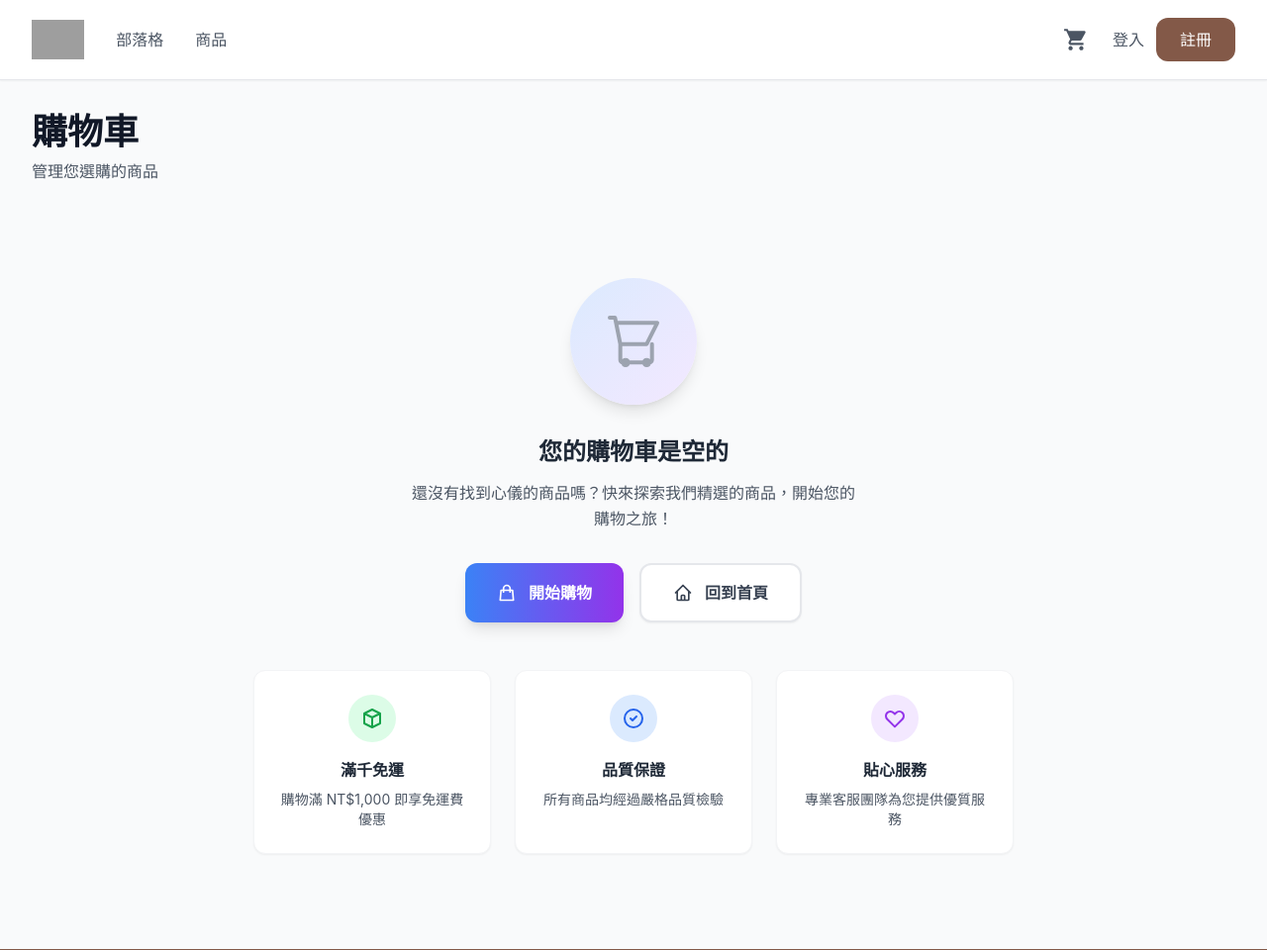
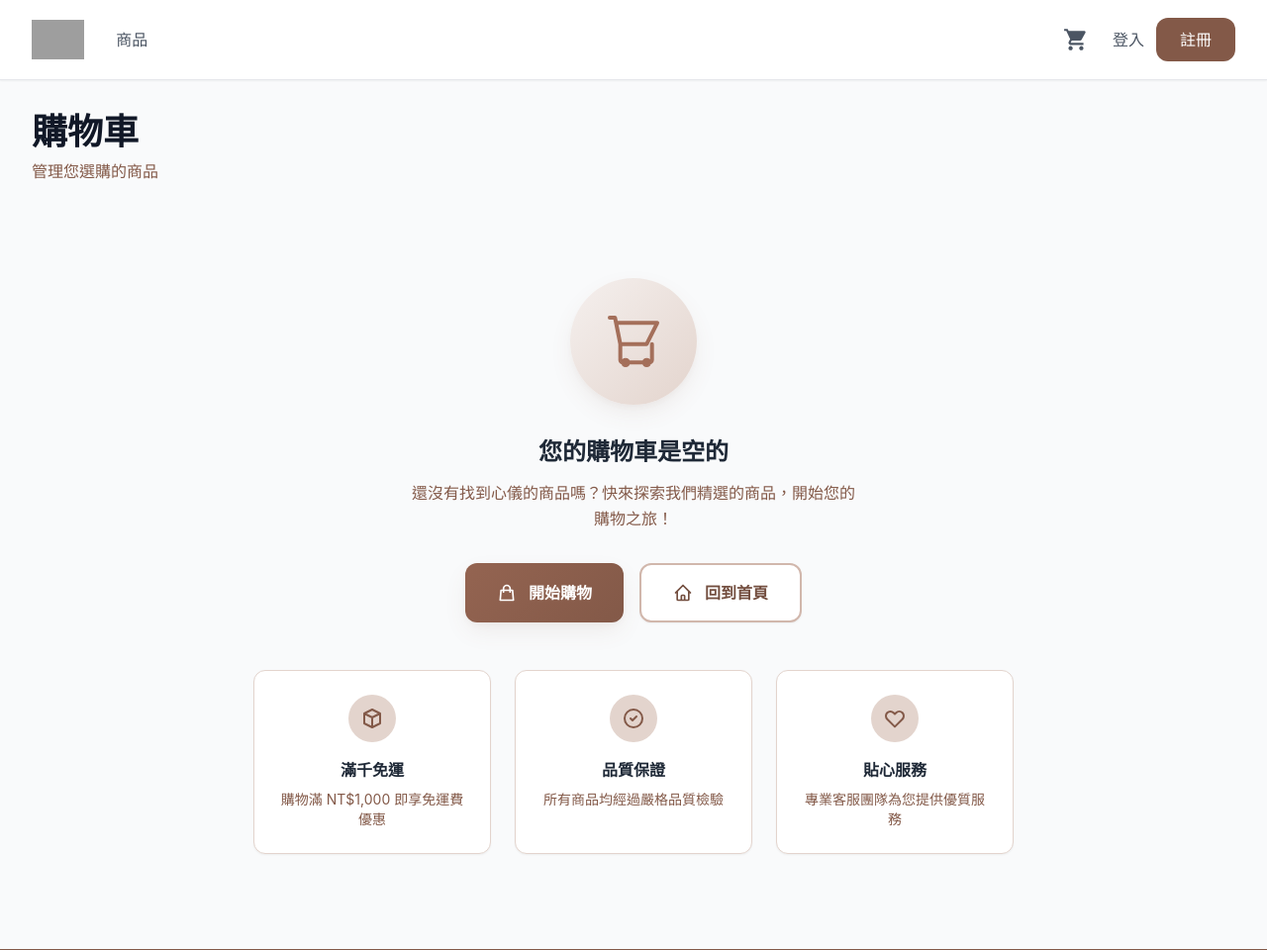
Before and after one commit to gwolf0719/BlogCommerce, a FastAPI app: page /cart in a window 1280 px wide. Shown: the top 960 px of the page at 99% size. Run offline with FastAPI, Linux system fonts and the light colour scheme; data that the repository does not hold is empty; some libraries are stand-ins or nearby versions; grey boxes are pictures that could not be loaded.

Commit message:
style: 更新頁面標題及樣式一致性

```diff
--- a/app/templates/base.html
+++ b/app/templates/base.html
@@ -67,6 +67,19 @@
                             700: '#374151',
                             800: '#1f2937',
                             900: '#111827'
+                        },
+                        // 輔助色彩
+                        accent: {
+                            50: '#fef7ee',
+                            100: '#fdedd3',
+                            200: '#fcd9a5',
+                            300: '#fabe6d',
+                            400: '#f79833',
+                            500: '#f47a0a',
+                            600: '#e55e05',
+                            700: '#be4508',
+                            800: '#973710',
+                            900: '#7a2e10'
                         }
                     },
                     fontFamily: {
@@ -80,6 +93,19 @@
                         'xl': '0.75rem',
                         '2xl': '1rem',
                         '3xl': '1.5rem'
+                    },
+                    // 自訂背景漸層
+                    backgroundImage: {
+                        'primary-gradient': 'linear-gradient(135deg, #f5f0ee 0%, #e3d4cd 100%)',
+                        'primary-button': 'linear-gradient(135deg, #946451 0%, #835948 100%)',
+                        'primary-button-hover': 'linear-gradient(135deg, #835948 0%, #734e3f 100%)',
+                        'primary-logo': 'linear-gradient(135deg, #a46f5a 0%, #835948 100%)',
+                    },
+                    // 自訂陰影
+                    boxShadow: {
+                        'primary': '0 4px 14px 0 rgba(131, 89, 72, 0.1)',
+                        'primary-lg': '0 10px 25px -3px rgba(131, 89, 72, 0.1), 0 4px 6px -2px rgba(131, 89, 72, 0.05)',
+                        'primary-xl': '0 20px 25px -5px rgba(131, 89, 72, 0.1), 0 10px 10px -5px rgba(131, 89, 72, 0.04)',
                     }
                 }
             }
@@ -120,7 +146,7 @@
                             }
                         }
                     }" x-init="loadFeatures()">
-                        <a href="/blog" x-show="features.blog_enabled !== false" class="text-gray-600 hover:text-primary-600 transition-colors duration-200 font-medium">部落格</a>
+                        <!-- <a href="/blog" x-show="features.blog_enabled !== false" class="text-gray-600 hover:text-primary-600 transition-colors duration-200 font-medium">部落格</a> -->
                         <!-- 標籤導航已移除 -->
                         <a href="/products" x-show="features.shop_enabled !== false" class="text-gray-600 hover:text-primary-600 transition-colors duration-200 font-medium">商品</a>
                     </div>
--- a/app/templates/shop/cart.html
+++ b/app/templates/shop/cart.html
@@ -7,7 +7,7 @@
     <!-- 頁面標題 - 與其他頁面保持一致的樣式 -->
     <div class="mb-8">
         <h1 class="text-3xl lg:text-4xl font-bold text-gray-900 mb-2">購物車</h1>
-        <p class="text-gray-600">管理您選購的商品</p>
+        <p class="text-primary-600">管理您選購的商品</p>
     </div>
 
     <!-- 購物車內容 -->
@@ -16,8 +16,8 @@
         <div class="lg:col-span-3" x-show="cart.items.length === 0">
             <div class="flex flex-col items-center justify-center py-16 px-8">
                 <!-- 購物車圖標 -->
-                <div class="w-32 h-32 mb-8 bg-gradient-to-br from-blue-100 to-purple-100 rounded-full flex items-center justify-center shadow-lg">
-                    <svg class="w-16 h-16 text-gray-400" fill="none" stroke="currentColor" viewBox="0 0 24 24">
+                <div class="w-32 h-32 mb-8 bg-primary-gradient rounded-full flex items-center justify-center shadow-primary-lg">
+                    <svg class="w-16 h-16 text-primary-400" fill="none" stroke="currentColor" viewBox="0 0 24 24">
                         <path stroke-linecap="round" stroke-linejoin="round" stroke-width="1.5"
                               d="M3 3h2l.4 2M7 13h10l4-8H5.4m1.6 8L5 3H3m4 10v6a1 1 0 001 1h10a1 1 0 001-1v-6M9 19a1 1 0 100 2 1 1 0 000-2zm8 0a1 1 0 100 2 1 1 0 000-2z"></path>
                     </svg>
@@ -27,14 +27,14 @@
                 <h2 class="text-2xl font-bold text-gray-800 mb-3">您的購物車是空的</h2>
 
                 <!-- 副標題 -->
-                <p class="text-gray-600 mb-8 max-w-md leading-relaxed text-center">
+                <p class="text-primary-600 mb-8 max-w-md leading-relaxed text-center">
                     還沒有找到心儀的商品嗎？快來探索我們精選的商品，開始您的購物之旅！
                 </p>
 
                 <!-- 行動按鈕 -->
                 <div class="flex flex-col sm:flex-row gap-4">
                     <a href="/products"
-                       class="bg-gradient-to-r from-blue-500 to-purple-600 hover:from-blue-600 hover:to-purple-700 text-white font-semibold py-4 px-8 rounded-xl shadow-lg hover:shadow-xl transform hover:scale-105 transition-all duration-300 flex items-center space-x-3">
+                       class="bg-primary-button hover:bg-primary-button-hover text-white font-semibold py-4 px-8 rounded-xl shadow-primary-lg hover:shadow-primary-xl transform hover:scale-105 transition-all duration-300 flex items-center space-x-3">
                         <svg class="w-5 h-5" fill="none" stroke="currentColor" viewBox="0 0 24 24">
                             <path stroke-linecap="round" stroke-linejoin="round" stroke-width="2" d="M16 11V7a4 4 0 00-8 0v4M5 9h14l1 12H4L5 9z"></path>
                         </svg>
@@ -42,7 +42,7 @@
                     </a>
 
                     <a href="/"
-                       class="bg-white hover:bg-gray-50 text-gray-700 font-semibold py-4 px-8 rounded-xl border-2 border-gray-200 hover:border-gray-300 shadow-sm hover:shadow-md transform hover:scale-105 transition-all duration-300 flex items-center space-x-3">
+                       class="bg-white hover:bg-primary-50 text-primary-700 font-semibold py-4 px-8 rounded-xl border-2 border-primary-200 hover:border-primary-300 shadow-sm hover:shadow-md transform hover:scale-105 transition-all duration-300 flex items-center space-x-3">
                         <svg class="w-5 h-5" fill="none" stroke="currentColor" viewBox="0 0 24 24">
                             <path stroke-linecap="round" stroke-linejoin="round" stroke-width="2" d="M3 12l2-2m0 0l7-7 7 7M5 10v10a1 1 0 001 1h3m10-11l2 2m-2-2v10a1 1 0 01-1 1h-3m-6 0a1 1 0 001-1v-4a1 1 0 011-1h2a1 1 0 011 1v4a1 1 0 001 1m-6 0h6"></path>
                         </svg>
@@ -52,34 +52,34 @@
 
                 <!-- 特色說明 -->
                 <div class="grid grid-cols-1 md:grid-cols-3 gap-6 mt-12 w-full max-w-3xl">
-                    <div class="text-center p-6 bg-white rounded-xl shadow-sm border border-gray-100">
-                        <div class="w-12 h-12 bg-green-100 rounded-full flex items-center justify-center mx-auto mb-4">
-                            <svg class="w-6 h-6 text-green-600" fill="none" stroke="currentColor" viewBox="0 0 24 24">
+                    <div class="text-center p-6 bg-white rounded-xl shadow-sm border border-primary-100">
+                        <div class="w-12 h-12 bg-primary-100 rounded-full flex items-center justify-center mx-auto mb-4">
+                            <svg class="w-6 h-6 text-primary-600" fill="none" stroke="currentColor" viewBox="0 0 24 24">
                                 <path stroke-linecap="round" stroke-linejoin="round" stroke-width="2" d="M20 7l-8-4-8 4m16 0l-8 4m8-4v10l-8 4m0-10L4 7m8 4v10M4 7v10l8 4"></path>
                             </svg>
                         </div>
                         <h3 class="font-semibold text-gray-800 mb-2">滿千免運</h3>
-                        <p class="text-sm text-gray-600">購物滿 NT$1,000 即享免運費優惠</p>
+                        <p class="text-sm text-primary-600">購物滿 NT$1,000 即享免運費優惠</p>
                     </div>
 
-                    <div class="text-center p-6 bg-white rounded-xl shadow-sm border border-gray-100">
-                        <div class="w-12 h-12 bg-blue-100 rounded-full flex items-center justify-center mx-auto mb-4">
-                            <svg class="w-6 h-6 text-blue-600" fill="none" stroke="currentColor" viewBox="0 0 24 24">
+                    <div class="text-center p-6 bg-white rounded-xl shadow-sm border border-primary-100">
+                        <div class="w-12 h-12 bg-primary-100 rounded-full flex items-center justify-center mx-auto mb-4">
+                            <svg class="w-6 h-6 text-primary-600" fill="none" stroke="currentColor" viewBox="0 0 24 24">
                                 <path stroke-linecap="round" stroke-linejoin="round" stroke-width="2" d="M9 12l2 2 4-4m6 2a9 9 0 11-18 0 9 9 0 0118 0z"></path>
                             </svg>
                         </div>
                         <h3 class="font-semibold text-gray-800 mb-2">品質保證</h3>
-                        <p class="text-sm text-gray-600">所有商品均經過嚴格品質檢驗</p>
+                        <p class="text-sm text-primary-600">所有商品均經過嚴格品質檢驗</p>
                     </div>
 
-                    <div class="text-center p-6 bg-white rounded-xl shadow-sm border border-gray-100">
-                        <div class="w-12 h-12 bg-purple-100 rounded-full flex items-center justify-center mx-auto mb-4">
-                            <svg class="w-6 h-6 text-purple-600" fill="none" stroke="currentColor" viewBox="0 0 24 24">
+                    <div class="text-center p-6 bg-white rounded-xl shadow-sm border border-primary-100">
+                        <div class="w-12 h-12 bg-primary-100 rounded-full flex items-center justify-center mx-auto mb-4">
+                            <svg class="w-6 h-6 text-primary-600" fill="none" stroke="currentColor" viewBox="0 0 24 24">
                                 <path stroke-linecap="round" stroke-linejoin="round" stroke-width="2" d="M4.318 6.318a4.5 4.5 0 000 6.364L12 20.364l7.682-7.682a4.5 4.5 0 00-6.364-6.364L12 7.636l-1.318-1.318a4.5 4.5 0 00-6.364 0z"></path>
                             </svg>
                         </div>
                         <h3 class="font-semibold text-gray-800 mb-2">貼心服務</h3>
-                        <p class="text-sm text-gray-600">專業客服團隊為您提供優質服務</p>
+                        <p class="text-sm text-primary-600">專業客服團隊為您提供優質服務</p>
                     </div>
                 </div>
             </div>
@@ -90,35 +90,35 @@
             <div class="space-y-4">
                 <template x-for="(item, index) in cart.items" :key="item.product_id">
                     <!-- 桌面版佈局 -->
-                    <div class="hidden md:flex card items-center space-x-4">
+                    <div class="hidden md:flex card items-center space-x-4 bg-white rounded-xl shadow-primary p-6 border border-primary-100">
                         <img :src="item.product.featured_image || '/static/images/placeholder.jpg'"
                              :alt="item.product.name"
-                             class="w-20 h-20 object-cover rounded">
+                             class="w-20 h-20 object-cover rounded-lg">
 
                         <div class="flex-1">
-                            <h3 class="font-semibold" x-text="item.product.name"></h3>
-                            <p class="text-gray-600 text-sm truncate" x-text="'NT$' + item.product.current_price.toLocaleString()"></p>
-                            <span x-show="item.product.is_on_sale" class="text-sm text-green-600">特價中</span>
+                            <h3 class="font-semibold text-gray-900" x-text="item.product.name"></h3>
+                            <p class="text-primary-600 text-sm truncate" x-text="'NT$' + item.product.current_price.toLocaleString()"></p>
+                            <span x-show="item.product.is_on_sale" class="text-sm text-accent-600 bg-accent-50 px-2 py-1 rounded">特價中</span>
                         </div>
 
                         <div class="flex items-center space-x-2">
                             <button @click="updateQuantity(item.product_id, item.quantity - 1)"
-                                    class="w-8 h-8 rounded-full bg-gray-200 hover:bg-gray-300 flex items-center justify-center"
+                                    class="w-8 h-8 rounded-full bg-primary-100 hover:bg-primary-200 flex items-center justify-center text-primary-700 transition-colors"
                                     :disabled="loading">
                                 -
                             </button>
-                            <span class="w-12 text-center" x-text="item.quantity"></span>
+                            <span class="w-12 text-center text-primary-700 font-medium" x-text="item.quantity"></span>
                             <button @click="updateQuantity(item.product_id, item.quantity + 1)"
-                                    class="w-8 h-8 rounded-full bg-gray-200 hover:bg-gray-300 flex items-center justify-center"
+                                    class="w-8 h-8 rounded-full bg-primary-100 hover:bg-primary-200 flex items-center justify-center text-primary-700 transition-colors"
                                     :disabled="loading">
                                 +
                             </button>
                         </div>
 
                         <div class="text-right min-w-[100px]">
-                            <div class="font-semibold whitespace-nowrap" x-text="'NT$' + item.subtotal.toLocaleString()"></div>
+                            <div class="font-semibold text-accent-600 whitespace-nowrap" x-text="'NT$' + item.subtotal.toLocaleString()"></div>
                             <button @click="removeItem(item.product_id)"
-                                    class="text-red-500 hover:text-red-700 text-sm mt-1"
+                                    class="text-red-500 hover:text-red-700 text-sm mt-1 transition-colors"
                                     :disabled="loading">
                                 移除
                             </button>
@@ -126,38 +126,38 @@
                     </div>
 
                     <!-- 手機版佈局 -->
-                    <div class="md:hidden card">
+                    <div class="md:hidden card bg-white rounded-xl shadow-primary p-4 border border-primary-100">
                         <div class="flex space-x-3 mb-3">
                             <img :src="item.product.featured_image || '/static/images/placeholder.jpg'"
                                  :alt="item.product.name"
-                                 class="w-16 h-16 object-cover rounded">
+                                 class="w-16 h-16 object-cover rounded-lg">
                             <div class="flex-1">
-                                <h3 class="font-semibold text-sm" x-text="item.product.name"></h3>
-                                <p class="text-gray-600 text-sm truncate" x-text="'NT$' + item.product.current_price.toLocaleString()"></p>
-                                <span x-show="item.product.is_on_sale" class="text-xs text-green-600">特價中</span>
+                                <h3 class="font-semibold text-sm text-gray-900" x-text="item.product.name"></h3>
+                                <p class="text-primary-600 text-sm truncate" x-text="'NT$' + item.product.current_price.toLocaleString()"></p>
+                                <span x-show="item.product.is_on_sale" class="text-xs text-accent-600 bg-accent-50 px-2 py-1 rounded">特價中</span>
                             </div>
                         </div>
 
                         <div class="flex items-center justify-between">
                             <div class="flex items-center space-x-2">
-                                <span class="text-sm text-gray-600">數量：</span>
+                                <span class="text-sm text-primary-600">數量：</span>
                                 <button @click="updateQuantity(item.product_id, item.quantity - 1)"
-                                        class="w-7 h-7 rounded-full bg-gray-200 hover:bg-gray-300 flex items-center justify-center text-sm"
+                                        class="w-7 h-7 rounded-full bg-primary-100 hover:bg-primary-200 flex items-center justify-center text-sm text-primary-700 transition-colors"
                                         :disabled="loading">
                                     -
                                 </button>
-                                <span class="w-8 text-center text-sm" x-text="item.quantity"></span>
+                                <span class="w-8 text-center text-sm text-primary-700 font-medium" x-text="item.quantity"></span>
                                 <button @click="updateQuantity(item.product_id, item.quantity + 1)"
-                                        class="w-7 h-7 rounded-full bg-gray-200 hover:bg-gray-300 flex items-center justify-center text-sm"
+                                        class="w-7 h-7 rounded-full bg-primary-100 hover:bg-primary-200 flex items-center justify-center text-sm text-primary-700 transition-colors"
                                         :disabled="loading">
                                     +
                                 </button>
                             </div>
 
                             <div class="text-right min-w-[90px]">
-                                <div class="font-semibold text-sm whitespace-nowrap" x-text="'NT$' + item.subtotal.toLocaleString()"></div>
+                                <div class="font-semibold text-sm text-accent-600 whitespace-nowrap" x-text="'NT$' + item.subtotal.toLocaleString()"></div>
                                 <button @click="removeItem(item.product_id)"
-                                        class="text-red-500 hover:text-red-700 text-xs mt-1"
+                                        class="text-red-500 hover:text-red-700 text-xs mt-1 transition-colors"
                                         :disabled="loading">
                                     移除
                                 </button>
@@ -170,31 +170,31 @@
 
         <!-- 訂單摘要 -->
         <div x-show="cart.items.length > 0" class="lg:col-span-1">
-            <div class="card sticky top-4">
-                <h2 class="text-xl font-semibold mb-4">訂單摘要</h2>
+            <div class="card sticky top-4 bg-white rounded-xl shadow-primary-lg p-6 border border-primary-100">
+                <h2 class="text-xl font-semibold mb-4 text-gray-900">訂單摘要</h2>
 
                 <div class="space-y-3 mb-4">
                     <div class="flex justify-between items-center">
-                        <span class="text-gray-700">小計</span>
-                        <span class="font-medium" x-text="'NT$' + cart.subtotal.toLocaleString()"></span>
+                        <span class="text-primary-700">小計</span>
+                        <span class="font-medium text-gray-900" x-text="'NT$' + cart.subtotal.toLocaleString()"></span>
                     </div>
                     <div class="flex justify-between items-center">
-                        <span class="text-gray-700">運費</span>
-                        <span class="font-medium" x-text="shippingFee > 0 ? 'NT$' + shippingFee.toLocaleString() : '免運費'"></span>
+                        <span class="text-primary-700">運費</span>
+                        <span class="font-medium text-gray-900" x-text="shippingFee > 0 ? 'NT$' + shippingFee.toLocaleString() : '免運費'"></span>
                     </div>
-                    <hr class="border-gray-200">
+                    <hr class="border-primary-200">
                     <div class="flex justify-between items-center font-bold text-lg text-gray-900">
                         <span>總計</span>
-                        <span class="text-xl text-red-600" x-text="'NT$' + (cart.total + shippingFee).toLocaleString()"></span>
+                        <span class="text-xl text-accent-600" x-text="'NT$' + (cart.total + shippingFee).toLocaleString()"></span>
                     </div>
                 </div>
 
-                <div class="text-sm text-gray-600 mb-4" x-show="shippingFee > 0">
+                <div class="text-sm text-primary-600 mb-4" x-show="shippingFee > 0">
                     滿 NT$1,000 享免運費
                 </div>
 
                 <button @click="goToCheckout()"
-                        class="w-full bg-gradient-to-r from-green-500 to-green-600 hover:from-green-600 hover:to-green-700 text-white font-bold py-4 px-6 rounded-xl shadow-lg hover:shadow-xl transform hover:scale-105 transition-all duration-300 disabled:opacity-50 disabled:cursor-not-allowed disabled:transform-none disabled:shadow-none flex items-center justify-center space-x-2"
+                        class="w-full bg-primary-button hover:bg-primary-button-hover text-white font-bold py-4 px-6 rounded-xl shadow-primary-lg hover:shadow-primary-xl transform hover:scale-105 transition-all duration-300 disabled:opacity-50 disabled:cursor-not-allowed disabled:transform-none disabled:shadow-none flex items-center justify-center space-x-2"
                         :disabled="cart.items.length === 0 || loading">
                     <svg class="w-5 h-5" fill="none" stroke="currentColor" viewBox="0 0 24 24">
                         <path stroke-linecap="round" stroke-linejoin="round" stroke-width="2" d="M3 10h18M7 15h1m4 0h1m-7 4h12a3 3 0 003-3V8a3 3 0 00-3-3H6a3 3 0 00-3 3v8a3 3 0 003 3z"></path>
@@ -209,7 +209,7 @@
                     </span>
                 </button>
 
-                <a href="/products" class="block text-center bg-gradient-to-r from-gray-100 to-gray-200 hover:from-gray-200 hover:to-gray-300 text-gray-700 font-semibold py-3 px-6 rounded-xl border border-gray-300 hover:border-gray-400 transform hover:scale-105 transition-all duration-300 shadow-sm hover:shadow-md mt-4 flex items-center justify-center space-x-2">
+                <a href="/products" class="block text-center bg-white hover:bg-primary-50 text-primary-700 font-semibold py-3 px-6 rounded-xl border-2 border-primary-300 hover:border-primary-400 transform hover:scale-105 transition-all duration-300 shadow-sm hover:shadow-md mt-4 flex items-center justify-center space-x-2">
                     <svg class="w-5 h-5" fill="none" stroke="currentColor" viewBox="0 0 24 24">
                         <path stroke-linecap="round" stroke-linejoin="round" stroke-width="2" d="M7 16l-4-4m0 0l4-4m-4 4h18"></path>
                     </svg>
```
Also changed, not shown: app/templates/auth/login.html (+20 -20 lines), app/templates/auth/register.html (+21 -20 lines), app/templates/shop/product_detail.html (+29 -31 lines), app/templates/shop/products.html (+4 -5 lines).
